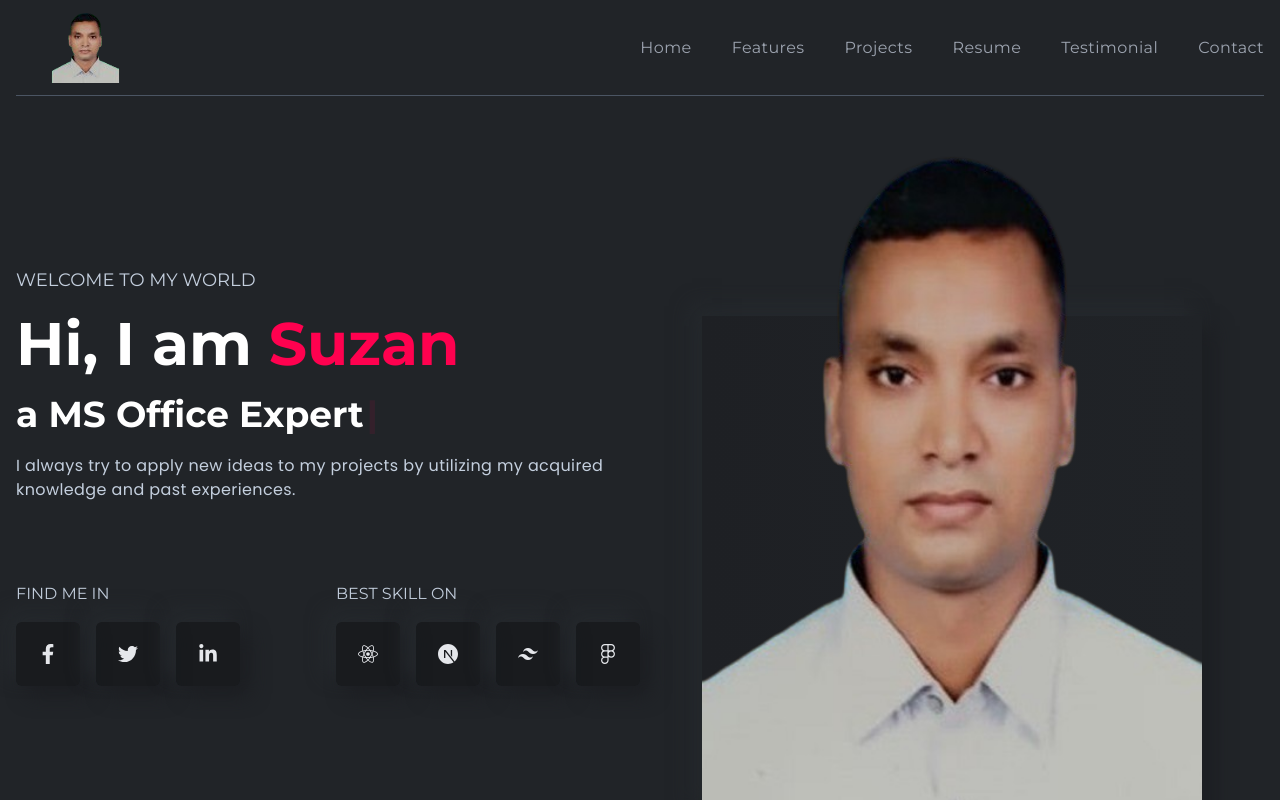
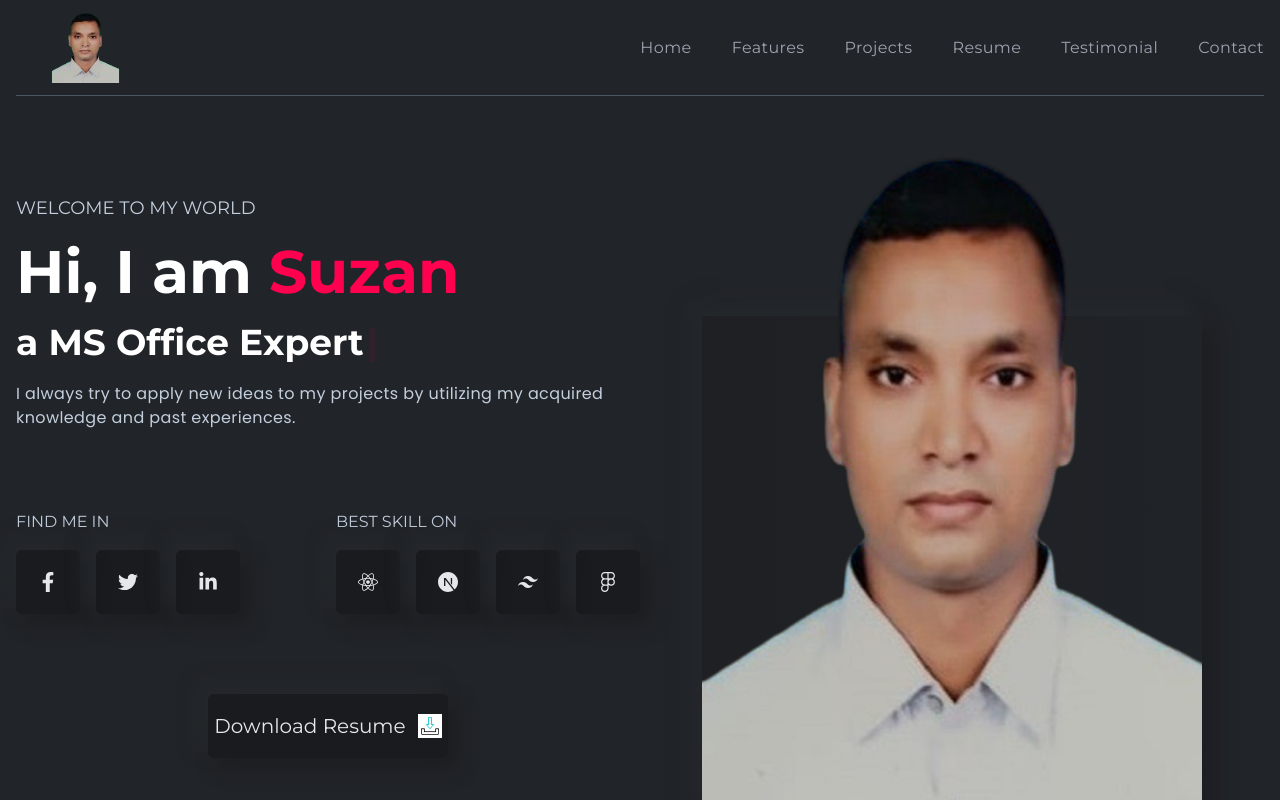
Before and after one commit to suzan-sheikh/protfolio, a React (Vite) app: page / in a window 1280 px wide. Shown: the top 800 px of the page. Built offline with nearby package versions, Linux system fonts and the light colour scheme.

Commit message:
resumi download impliement start

```diff
--- a/src/components/banner/LeftBanner.jsx
+++ b/src/components/banner/LeftBanner.jsx
@@ -1,5 +1,6 @@
 import { useTypewriter, Cursor } from "react-simple-typewriter";
 import Media from './Media';
+import logo from '../../assets/images/download.gif'
 
 const LeftBanner = () => {
     const [text] = useTypewriter({
@@ -30,6 +31,16 @@ const LeftBanner = () => {
       </div>
      {/* Media */}
      <Media />
+
+     <div className="flex gap-4 justify-center">
+        <a href="#" target="_blank" rel="noopener noreferrer">
+
+          <div className="w-60 h-16 bg-black bg-opacity-25 text-gray-200 text-xl inline-flex items-center justify-center rounded-md shadow-shadowOne hover:bg-opacity-40 hover:-translate-y-1 transition-all hover:text-designColor cursor-pointer duration-300">
+          Download Resume
+          <img src={logo} alt="image" className="w-6 ml-3" />
+          </div>
+        </a>
+      </div>
     </div>
   );
 }
```
Also changed, not shown: src/assets/images/download.gif (added), src/components/banner/Media.jsx (line endings or trailing spaces).
